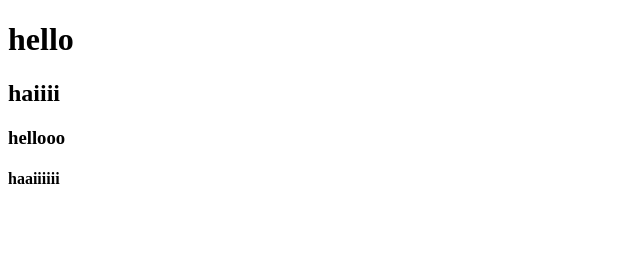
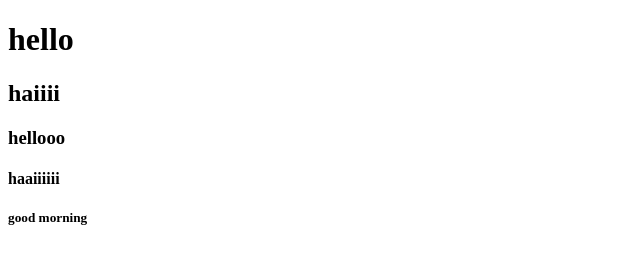
Before and after one commit to akshayvp1/demo-git, a plain HTML site: page index.html in a window 1280 px wide. Shown: the full height of the page, 0-640 px from the left. Drawn offline with Linux system fonts and the light colour scheme.

Commit message:
add goodmorning

```diff
--- a/index.html
+++ b/index.html
@@ -10,5 +10,6 @@
     <h2>haiiii</h2>
     <h3>hellooo</h3>
     <h4>haaiiiiii</h4>
+    <h5>good morning</h5>
 </body>
 </html>
```
